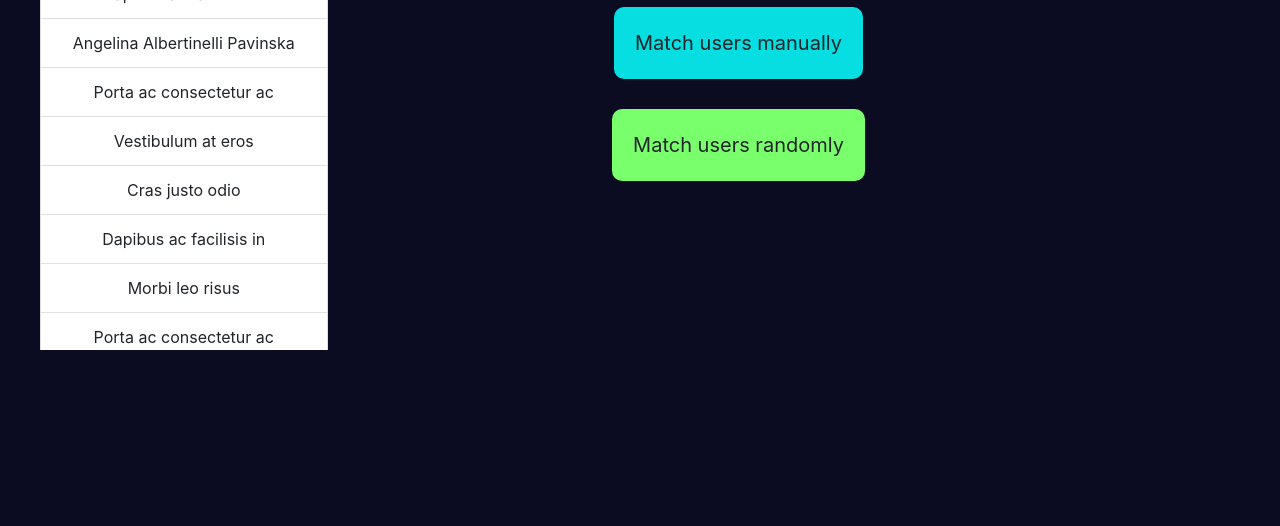
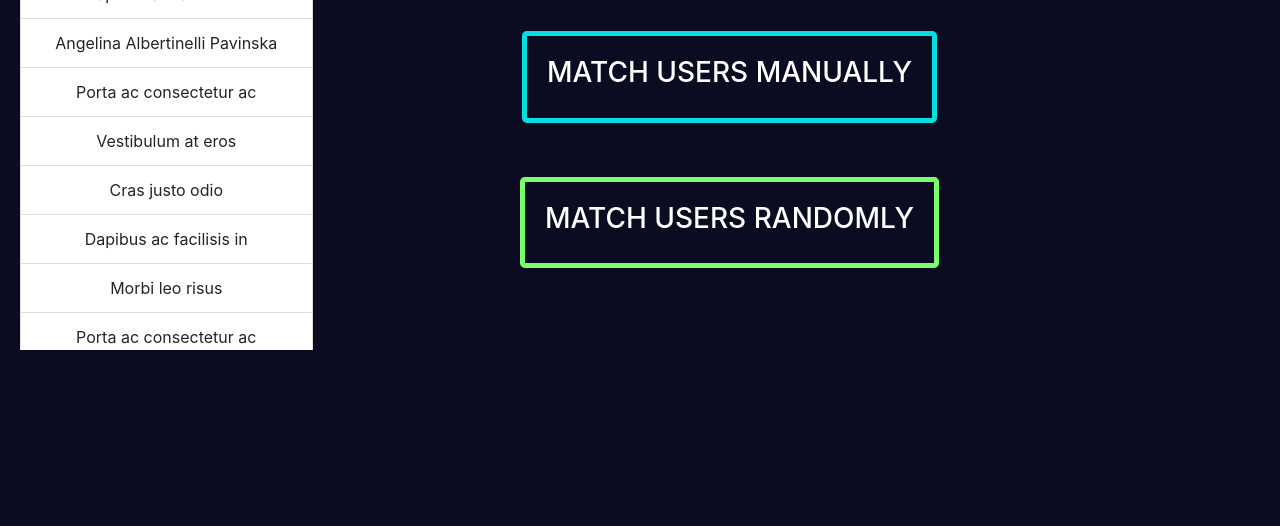
Before and after one commit to a-crea/wie-bi04, a plain HTML site: page public/professor-layout.html in a window 1280 px wide. Shown: the part 274-800 px from the top of the page. Drawn offline with nearby package versions, Linux system fonts and the light colour scheme; some packages are replaced by stand-ins of ours.

Commit message:
dashboard design changes

```diff
--- a/public/professor-layout.html
+++ b/public/professor-layout.html
@@ -23,12 +23,12 @@
           <li><a href="index.html">Logout</a></li>
           </ul>
   </nav>
-  <body>
+
     <div class="row">
       <div class="col-sm-3">
         <h2 class="textDefault">STUDENTS</h2>
         <input class="form-control" type="search" placeholder="Search" aria-label="Search">
-          <div class="container">
+          <div id="list">
             <ul class="list-group" id="students-list">
             <li class="list-group-item">Vera Belingheri</li>
             <li class="list-group-item">Dapibus ac facilisis in</li>
@@ -50,10 +50,14 @@
       </div>
 
       <div class="col-sm-9">
-       <div class="center">
+       <div class="main-section">
         <h1 class="textDefault">CREATE ROOMS</h1>
-        <div><button type="button" id="btn-manually" class="btn btn-lg">Match users manually</button></div>
-        <div><button type="button" id="btn-randomly" class="btn btn-lg">Match users randomly</button></div>
+        <br>
+        <div><button type="button" id="btn-manually" class="btn btn-lg">
+          <h3 class="text-default">MATCH USERS MANUALLY</h3></button></div>
+        <br>
+        <div><button type="button" id="btn-randomly" class="btn btn-lg">
+          <h3 class="text-default">MATCH USERS RANDOMLY</h3></button></div>
       </div>
     </div>
   </div>
--- a/public/style/style.css
+++ b/public/style/style.css
@@ -5,16 +5,37 @@
   display: flex;
   justify-content: center;
   align-items: center;
+  padding-top: 110px;
 }
 
-.container{
-  padding: 0px;
+#list{
   background-color: #0b0c22;
   width: 100%;
+  height: 430px;
   overflow-y: scroll;
   scroll-behavior: smooth;
+  display: inline-block;
+  justify-content: center;
+  align-items: center;
+  text-align: center;
+}
+::-webkit-scrollbar{
+  width: 10px;
+}
+::-webkit-scrollbar-thumb{
+  background : linear-gradient(
+    45deg,
+    #06dee1,
+    #79ff6c
+  );
+  border-radius: 5px;
+}
+
+#login{
+  padding-top: 10px;
+  background-color: #0b0c22;
+  width: 500px;
   height: 430px;
-  display: inline-block;
   justify-content: center;
   align-items: center;
   text-align: center;
@@ -88,19 +109,11 @@ Stylesheet of Professor Dashboard
 #body{
   background: #0b0c22;
   padding-top: 110px;
-  padding-left: 40px;
+  padding-left: 20px;
+  overflow-x: hidden;
+  overflow-y: hidden;
 }
-::-webkit-scrollbar{
-  width: 20px;
-}
-::-webkit-scrollbar-thumb{
-  background : linear-gradient(
-    45deg,
-    #06dee1,
-    #79ff6c
-  );
-  border-radius: 10px;
-}
+
 
 /* Navbar */
 .navbar{
@@ -114,11 +127,10 @@ Stylesheet of Professor Dashboard
   padding-top:6px !important;
   padding-bottom:0 !important;
   height: 33px;
-  color:black;
 }
 
 .navbar-default {
-  background-color: lightskyblue;
+  background-color: rgb(119, 160, 185);
   border-color: lightcyan;
 }
 .navbar-default .navbar-brand {
@@ -135,25 +147,33 @@ Stylesheet of Professor Dashboard
   text-align: center;
 }
 
+a{
+  color: #0b0c22;
+}
+
 p.list-group {
   font-size: 2vw;
 }
-.center {
+.main-section {
   position: absolute;
   top: 100px;
   width: 80%;
   text-align: center;
 }
 #btn-manually{
-  background-color: #06dee1;
+  border-color: #06dee1;
 }
 
 #btn-randomly{
-  background-color: #79ff6c;
+  border-color: #79ff6c;
+
 }
 #btn-manually, #btn-randomly{
+  border-width: 5px;
+  background-color: #0b0c22;
+  color: white;
+  border-style: solid;
   padding: 20px;
-  border-radius: 10px;
   margin: 15px;
 }
 
```
Also changed, not shown: public/index.html (+2 -1 lines).
